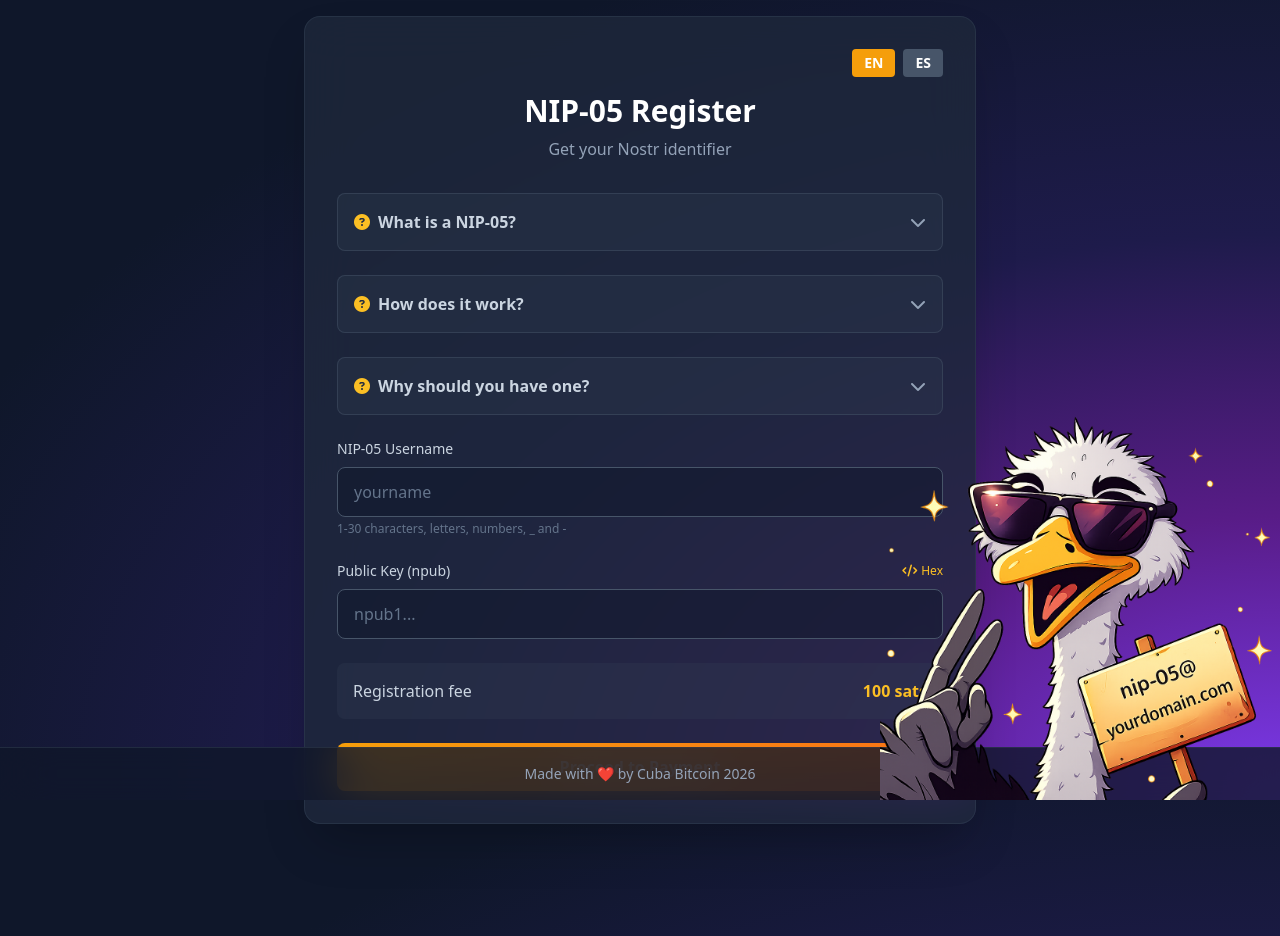
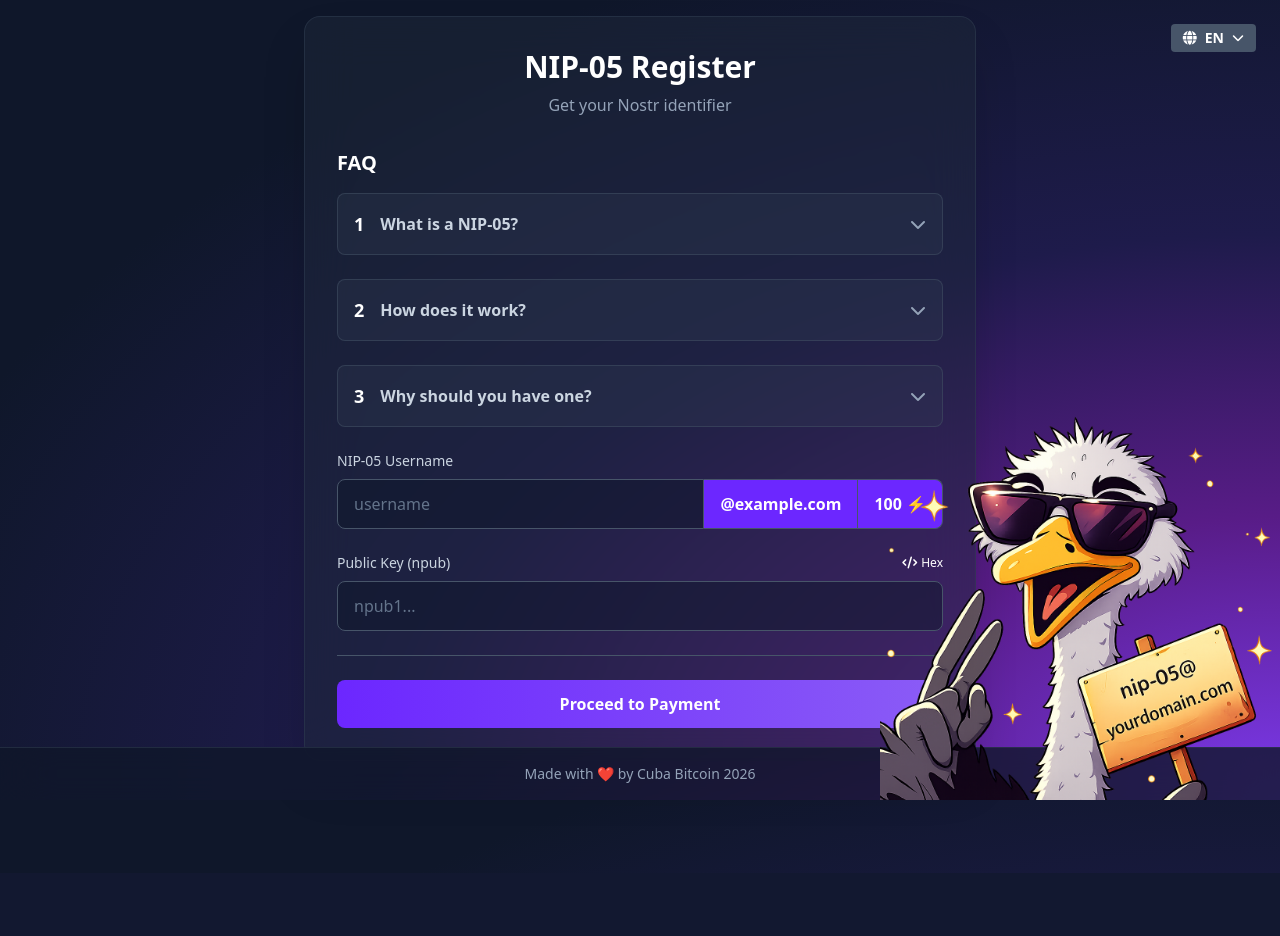
Before and after one commit to bitalion/nostr-nip05-address-manager, a FastAPI app: page / in a window 1280 px wide. After the commit the page ends 800 px from the top, so only its background shows below. Run offline with FastAPI, Linux system fonts and the light colour scheme; some libraries are stand-ins or nearby versions.

Commit message:
UI improvements and bug fixes

```diff
--- a/main.py
+++ b/main.py
@@ -346,7 +346,7 @@ async def create_invoice(request: Request, data: NIP05Request):
                 raise HTTPException(status_code=500, detail=f"Failed to create invoice: {response.status_code} {response.text}")
 
             invoice_data = response.json()
-            logger.info(f"LN Bits invoice created for {username}@{DOMAIN}")
+            logger.info(f"LNbits invoice created for {username}@{DOMAIN}")
 
             payment_request = (
                 invoice_data.get("payment_request") or
--- a/templates/index.html
+++ b/templates/index.html
@@ -4,6 +4,7 @@
     <meta charset="UTF-8">
     <meta name="viewport" content="width=device-width, initial-scale=1.0">
     <title>NIP-05 Registration</title>
+    <link rel="icon" type="image/x-icon" href="/static/images/favicon.ico">
     <script src="https://cdn.tailwindcss.com"></script>
     <link rel="stylesheet" href="https://cdnjs.cloudflare.com/ajax/libs/font-awesome/6.5.1/css/all.min.css">
     <style>
@@ -36,22 +37,36 @@
     </style>
 </head>
 <body class="min-h-screen flex items-center justify-center p-3 sm:p-4">
-    <div class="w-full max-w-2xl mb-20 sm:mb-24">
-        <div class="bg-slate-800/80 backdrop-blur-xl rounded-xl sm:rounded-2xl shadow-2xl border border-slate-700/50 p-4 sm:p-6 md:p-8">
+    <!-- Language Selector - Top Right -->
+    <div class="fixed top-4 right-4 sm:top-6 sm:right-6 z-50">
+        <div class="relative">
+            <button id="langDropdown" class="px-2 sm:px-3 py-1 rounded text-xs sm:text-sm bg-slate-600 text-white font-semibold flex items-center gap-1 sm:gap-2 hover:bg-slate-500 transition-colors">
+                <i class="fa-solid fa-globe"></i>
+                <span id="currentLang">EN</span>
+                <i class="fa-solid fa-chevron-down text-[10px] sm:text-xs"></i>
+            </button>
+            <div id="langMenu" class="hidden absolute right-0 mt-1 sm:mt-2 bg-slate-700 rounded-lg shadow-xl border border-slate-600 py-1 min-w-[80px] sm:min-w-[90px] z-50">
+                <button id="langEN" class="w-full px-3 py-1.5 sm:py-2 text-xs sm:text-sm text-left hover:bg-slate-600 transition-colors text-white" data-lang="en">EN</button>
+                <button id="langES" class="w-full px-3 py-1.5 sm:py-2 text-xs sm:text-sm text-left hover:bg-slate-600 transition-colors text-white" data-lang="es">ES</button>
+            </div>
+        </div>
+    </div>
+
+    <div class="w-full max-w-2xl mb-20 sm:mb-24 relative">
+        <div class="bg-slate-800/50 backdrop-blur-xl rounded-xl sm:rounded-2xl shadow-2xl border border-slate-700/50 p-4 sm:p-6 md:p-8">
             <div class="text-center mb-6 sm:mb-8">
-                <div class="flex justify-end gap-2 mb-4">
-                    <button id="langEN" class="px-2 sm:px-3 py-1 rounded text-xs sm:text-sm bg-amber-500 text-white font-semibold">EN</button>
-                    <button id="langES" class="px-2 sm:px-3 py-1 rounded text-xs sm:text-sm bg-slate-600 text-white font-semibold">ES</button>
-                </div>
                 <h1 class="text-xl sm:text-2xl md:text-3xl font-bold text-white" id="title">NIP-05 Registration</h1>
                 <p class="text-slate-400 mt-2 text-sm sm:text-base" id="subtitle">Get your Nostr identifier</p>
             </div>
 
+            <!-- FAQ Section -->
+            <h2 class="text-lg sm:text-xl font-bold text-white mb-4" id="faqTitle">FAQ</h2>
+
             <!-- NIP-05 Information Section -->
             <div id="infoSection" class="mb-6 bg-slate-700/30 rounded-lg p-4 border border-slate-600/50">
-                <button id="infoToggle" type="button" class="w-full flex items-center justify-between text-left hover:text-amber-400 transition-colors">
+                <button id="infoToggle" type="button" class="w-full flex items-center justify-between text-left hover:text-[#6C27FF] transition-colors">
                     <span class="text-slate-300 font-semibold flex items-center gap-2">
-                        <i class="fa-solid fa-circle-question text-amber-400"></i>
+                    <span class="text-white font-bold text-lg mr-2">1</span>
                         <span id="infoTitle">¿Qué es un NIP-05?</span>
                     </span>
                     <i id="infoIcon" class="fa-solid fa-chevron-down text-slate-400 transition-transform"></i>
@@ -65,9 +80,9 @@
 
             <!-- Section: How does it work? -->
             <div id="howSection" class="mb-6 bg-slate-700/30 rounded-lg p-4 border border-slate-600/50">
-                <button id="howToggle" type="button" class="w-full flex items-center justify-between text-left hover:text-amber-400 transition-colors">
+                <button id="howToggle" type="button" class="w-full flex items-center justify-between text-left hover:text-[#6C27FF] transition-colors">
                     <span class="text-slate-300 font-semibold flex items-center gap-2">
-                        <i class="fa-solid fa-circle-question text-amber-400"></i>
+                    <span class="text-white font-bold text-lg mr-2">2</span>
                         <span id="howTitle">¿Cómo funciona?</span>
                     </span>
                     <i id="howIcon" class="fa-solid fa-chevron-down text-slate-400 transition-transform"></i>
@@ -81,9 +96,9 @@
 
             <!-- Section: Why should you have one -->
             <div id="whySection" class="mb-6 bg-slate-700/30 rounded-lg p-4 border border-slate-600/50">
-                <button id="whyToggle" type="button" class="w-full flex items-center justify-between text-left hover:text-amber-400 transition-colors">
+                <button id="whyToggle" type="button" class="w-full flex items-center justify-between text-left hover:text-[#6C27FF] transition-colors">
                     <span class="text-slate-300 font-semibold flex items-center gap-2">
-                        <i class="fa-solid fa-circle-question text-amber-400"></i>
+                    <span class="text-white font-bold text-lg mr-2">3</span>
                         <span id="whyTitle">¿Por qué deberías tener uno?</span>
                     </span>
                     <i id="whyIcon" class="fa-solid fa-chevron-down text-slate-400 transition-transform"></i>
@@ -115,18 +130,23 @@
                     <label for="username" class="block text-xs sm:text-sm font-medium text-slate-300 mb-2" id="label-username">
                         NIP-05 Username
                     </label>
-                    <div class="relative">
+                    <div class="relative flex">
                         <input
                             type="text"
                             id="username"
                             name="username"
                             required
-                            pattern="^[a-zA-Z0-9_-]{1,30}$"
-                            class="w-full px-3 sm:px-4 py-2 sm:py-3 bg-slate-900/50 border border-slate-600 rounded-lg text-white text-sm sm:text-base placeholder-slate-500 focus:outline-none focus:ring-2 focus:ring-amber-500 focus:border-transparent transition-all"
-                            placeholder="yourname"
+                            maxlength="30"
+                            class="flex-1 px-3 sm:px-4 py-2 sm:py-3 bg-slate-900/50 border border-slate-600 rounded-l-lg text-white text-sm sm:text-base placeholder-slate-500 focus:outline-none focus:ring-2 focus:ring-[#6C27FF] focus:border-transparent transition-all"
+                            placeholder="username"
                         >
+                        <span class="px-3 sm:px-4 py-2 sm:py-3 bg-[#6C27FF] border border-slate-600 border-l-0 text-white text-sm sm:text-base font-semibold whitespace-nowrap">
+                            @{{ domain }}
+                        </span>
+                        <span class="px-3 sm:px-4 py-2 sm:py-3 bg-[#6C27FF] border border-slate-600 border-l-0 rounded-r-lg text-white text-sm sm:text-base font-semibold whitespace-nowrap">
+                            {{ price_sats }} ⚡️
+                        </span>
                     </div>
-                    <p class="text-xs text-slate-500 mt-1" id="help-username">1-30 characters, lowercase letters, numbers, _ and -</p>
                     <p id="availabilityMsg" class="text-xs mt-1 hidden"></p>
                 </div>
 
@@ -135,7 +155,7 @@
                         <label for="pubkey" class="block text-xs sm:text-sm font-medium text-slate-300" id="label-pubkey">
                             Public Key (npub)
                         </label>
-                        <a href="#" id="toggleHex" class="text-xs text-amber-400 hover:text-amber-300 transition-colors">
+                        <a href="#" id="toggleHex" class="text-xs text-white hover:text-[#6C27FF] transition-colors">
                             <i class="fa-solid fa-code mr-1"></i><span id="toggleHexText">Hex</span>
                         </a>
                     </div>
@@ -144,7 +164,7 @@
                         id="pubkey"
                         name="pubkey"
                         required
-                        class="w-full px-3 sm:px-4 py-2 sm:py-3 bg-slate-900/50 border border-slate-600 rounded-lg text-white text-sm sm:text-base placeholder-slate-500 focus:outline-none focus:ring-2 focus:ring-amber-500 focus:border-transparent transition-all"
+                        class="w-full px-3 sm:px-4 py-2 sm:py-3 bg-slate-900/50 border border-slate-600 rounded-lg text-white text-sm sm:text-base placeholder-slate-500 focus:outline-none focus:ring-2 focus:ring-[#6C27FF] focus:border-transparent transition-all"
                         placeholder="npub1..."
                     >
                     <p id="pubkeyStatus" class="text-xs mt-1 hidden"></p>
@@ -159,7 +179,7 @@
                             type="text"
                             id="hexkey"
                             readonly
-                            class="flex-1 px-3 sm:px-4 py-2 sm:py-3 bg-slate-900/50 border border-slate-600 rounded-lg text-white text-xs sm:text-sm placeholder-slate-500 focus:outline-none focus:ring-2 focus:ring-amber-500 focus:border-transparent transition-all cursor-pointer break-all"
+                            class="flex-1 px-3 sm:px-4 py-2 sm:py-3 bg-slate-900/50 border border-slate-600 rounded-lg text-white text-xs sm:text-sm placeholder-slate-500 focus:outline-none focus:ring-2 focus:ring-[#6C27FF] focus:border-transparent transition-all cursor-pointer break-all"
                             placeholder="Hexadecimal will appear here..."
                         >
                         <button
@@ -173,17 +193,12 @@
                     </div>
                 </div>
 
-                <div id="priceInfo" class="bg-slate-700/30 rounded-lg p-3 sm:p-4">
-                    <div class="flex items-center justify-between gap-2">
-                        <span class="text-slate-300 text-sm sm:text-base" id="label-fee">Registration fee</span>
-                        <span class="text-amber-400 font-bold text-sm sm:text-base" id="priceAmount">{{ price_sats }} sats</span>
-                    </div>
-                </div>
+                <hr class="border-slate-600">
 
                 <button
                     type="submit"
                     id="submitBtn"
-                    class="w-full py-2 sm:py-3 px-4 bg-gradient-to-r from-amber-500 to-orange-500 hover:from-amber-400 hover:to-orange-400 text-white text-sm sm:text-base font-semibold rounded-lg transition-all transform hover:scale-[1.02]"
+                    class="w-full py-2 sm:py-3 px-4 bg-gradient-to-r from-[#6C27FF] to-[#8B5CF6] hover:from-[#7C3AED] hover:to-[#A78BFA] text-white text-sm sm:text-base font-semibold rounded-lg transition-all transform hover:scale-[1.02]"
                 >
                     <span id="btnText">Proceed to Payment</span>
                     <span id="btnLoading" class="hidden">
@@ -195,7 +210,7 @@
             <div id="paymentSection" class="hidden mt-4 sm:mt-6">
                 <div class="border-t border-slate-700 pt-4 sm:pt-6">
                     <h3 class="text-base sm:text-lg font-semibold text-white mb-3 sm:mb-4" id="payment-title">
-                        <i class="fa-brands fa-bitcoin text-amber-400 mr-2"></i>
+                        <i class="fa-brands fa-bitcoin text-[#6C27FF] mr-2"></i>
                         <span id="payment-title-text">Lightning Payment</span>
                     </h3>
                     <div class="bg-slate-900/50 rounded-lg p-3 sm:p-4 mb-3 sm:mb-4">
@@ -244,7 +259,7 @@
                         </div>
                         <h3 class="text-lg sm:text-xl font-bold text-white mb-2" id="success-title">Registration Complete!</h3>
                         <p class="text-slate-400 text-sm sm:text-base" id="success-text">Your NIP-05 identifier is:</p>
-                        <p class="text-amber-400 font-mono text-sm sm:text-lg break-all mt-2" id="registeredNip05"></p>
+                        <p class="text-[#6C27FF] font-mono text-sm sm:text-lg break-all mt-2" id="registeredNip05"></p>
                         <button
                             type="button"
                             id="newRegistrationBtn"
@@ -289,13 +304,13 @@
             en: {
                 title: "NIP-05 Register",
                 subtitle: "Get your Nostr identifier",
+                faqTitle: "FAQ",
                 labelUsername: "NIP-05 Username",
-                helpUsername: "1-30 characters, letters, numbers, _ and -",
+                usernamePlaceholder: "username",
                 labelPubkey: "Public Key (npub)",
                 labelHexkey: "Public Key (hex)",
                 hexPlaceholder: "Hexadecimal will appear here...",
                 copySuccess: "Copied!",
-                labelFee: "Registration fee",
                 btnProceed: "Proceed to Payment",
                 btnProcessing: "Processing...",
                 availableYes: "✓ Available",
@@ -333,13 +348,13 @@
             es: {
                 title: "Registro NIP-05",
                 subtitle: "Obtén tu identificador Nostr",
+                faqTitle: "FAQ",
                 labelUsername: "Usuario NIP-05",
-                helpUsername: "1-30 caracteres, letras, números, _ y -",
+                usernamePlaceholder: "nombre de usuario",
                 labelPubkey: "Clave Pública (npub)",
                 labelHexkey: "Clave Pública (hex)",
                 hexPlaceholder: "El formato hexadecimal aparecerá aquí...",
                 copySuccess: "¡Copiado!",
-                labelFee: "Tarifa de registro",
                 btnProceed: "Proceder al Pago",
                 btnProcessing: "Procesando...",
                 availableYes: "✓ Disponible",
@@ -376,7 +391,14 @@
             }
         };
 
-        let currentLanguage = localStorage.getItem('language') || 'en';
+        let currentLanguage = localStorage.getItem('language') || (navigator.language || navigator.userLanguage || 'en').split('-')[0];
+        if (!['en', 'es'].includes(currentLanguage)) {
+            currentLanguage = 'en';
+        }
+
+        const langDropdown = document.getElementById('langDropdown');
+        const langMenu = document.getElementById('langMenu');
+        const currentLangSpan = document.getElementById('currentLang');
 
         function setLanguage(lang) {
             currentLanguage = lang;
@@ -384,14 +406,14 @@
 
             document.getElementById('title').textContent = translations[lang].title;
             document.getElementById('subtitle').textContent = translations[lang].subtitle;
+            document.getElementById('faqTitle').textContent = translations[lang].faqTitle;
             document.getElementById('label-username').textContent = translations[lang].labelUsername;
-            document.getElementById('help-username').textContent = translations[lang].helpUsername;
+            document.getElementById('username').placeholder = translations[lang].usernamePlaceholder;
             document.getElementById('label-pubkey').textContent = translations[lang].labelPubkey;
             document.getElementById('label-hexkey').textContent = translations[lang].labelHexkey;
             document.getElementById('hexkey').placeholder = translations[lang].hexPlaceholder;
             const hexHidden = document.getElementById('hexSection') && document.getElementById('hexSection').classList.contains('hidden');
             document.getElementById('toggleHexText').textContent = hexHidden ? translations[lang].toggleHexShow : translations[lang].toggleHexHide;
-            document.getElementById('label-fee').textContent = translations[lang].labelFee;
             document.getElementById('btnText').textContent = translations[lang].btnProceed;
             document.getElementById('btnLoadingText').textContent = translations[lang].btnProcessing;
             document.getElementById('payment-title-text').textContent = translations[lang].paymentTitle;
@@ -415,17 +437,34 @@
             document.getElementById('whyBenefit3').textContent = translations[lang].whyBenefit3;
             document.getElementById('whyDesc3').textContent = translations[lang].whyDesc3;
 
-            // Update language buttons
-            document.getElementById('langEN').className = currentLanguage === 'en' ? 'px-3 py-1 rounded bg-amber-500 text-white text-sm font-semibold' : 'px-3 py-1 rounded bg-slate-600 text-white text-sm font-semibold';
-            document.getElementById('langES').className = currentLanguage === 'es' ? 'px-3 py-1 rounded bg-amber-500 text-white text-sm font-semibold' : 'px-3 py-1 rounded bg-slate-600 text-white text-sm font-semibold';
+            // Update language dropdown
+            currentLangSpan.textContent = lang.toUpperCase();
+            document.getElementById('langEN').className = lang === 'en' ? 'w-full px-3 py-1.5 sm:py-2 text-xs sm:text-sm text-left hover:bg-slate-600 transition-colors text-white bg-[#6C27FF]' : 'w-full px-3 py-1.5 sm:py-2 text-xs sm:text-sm text-left hover:bg-slate-600 transition-colors text-white';
+            document.getElementById('langES').className = lang === 'es' ? 'w-full px-3 py-1.5 sm:py-2 text-xs sm:text-sm text-left hover:bg-slate-600 transition-colors text-white bg-[#6C27FF]' : 'w-full px-3 py-1.5 sm:py-2 text-xs sm:text-sm text-left hover:bg-slate-600 transition-colors text-white';
         }
 
         // Initialize language
         setLanguage(currentLanguage);
 
-        // Language buttons
-        document.getElementById('langEN').addEventListener('click', () => setLanguage('en'));
-        document.getElementById('langES').addEventListener('click', () => setLanguage('es'));
+        // Language dropdown
+        langDropdown.addEventListener('click', function(e) {
+            e.stopPropagation();
+            langMenu.classList.toggle('hidden');
+        });
+
+        document.addEventListener('click', function() {
+            langMenu.classList.add('hidden');
+        });
+
+        document.getElementById('langEN').addEventListener('click', function() {
+            setLanguage('en');
+            langMenu.classList.add('hidden');
+        });
+
+        document.getElementById('langES').addEventListener('click', function() {
+            setLanguage('es');
+            langMenu.classList.add('hidden');
+        });
 
         // NIP-05 information toggle
         const infoToggle = document.getElementById('infoToggle');
@@ -472,7 +511,6 @@
         const errorSection = document.getElementById('errorSection');
         const errorMsg = document.getElementById('errorMsg');
         const checkPaymentBtn = document.getElementById('checkPaymentBtn');
-        const priceAmount = document.getElementById('priceAmount');
 
         let currentInvoice = null;
         let username = '';
@@ -683,7 +721,6 @@
                 }
 
                 currentInvoice = data;
-                priceAmount.textContent = data.amount_sats + ' sats';
 
                 const qrContainer = document.getElementById('qrCode');
                 qrContainer.innerHTML = '<canvas id="qrCanvas" width="200" height="200"></canvas><img id="qrLogo" src="/static/images/nostr-logo-black.svg" alt="Nostr" class="qr-logo">';
@@ -708,6 +745,7 @@
 
                 invoiceText.textContent = data.payment_request;
                 form.classList.add('hidden');
+                document.getElementById('faqTitle').classList.add('hidden');
                 document.getElementById('infoSection').classList.add('hidden');
                 document.getElementById('howSection').classList.add('hidden');
                 document.getElementById('whySection').classList.add('hidden');
@@ -754,6 +792,7 @@
             successSection.classList.add('hidden');
             errorSection.classList.add('hidden');
             form.classList.remove('hidden');
+            document.getElementById('faqTitle').classList.remove('hidden');
             document.getElementById('infoSection').classList.remove('hidden');
             document.getElementById('howSection').classList.remove('hidden');
             document.getElementById('whySection').classList.remove('hidden');
```
Also changed, not shown: static/images/favicon.ico (added).
